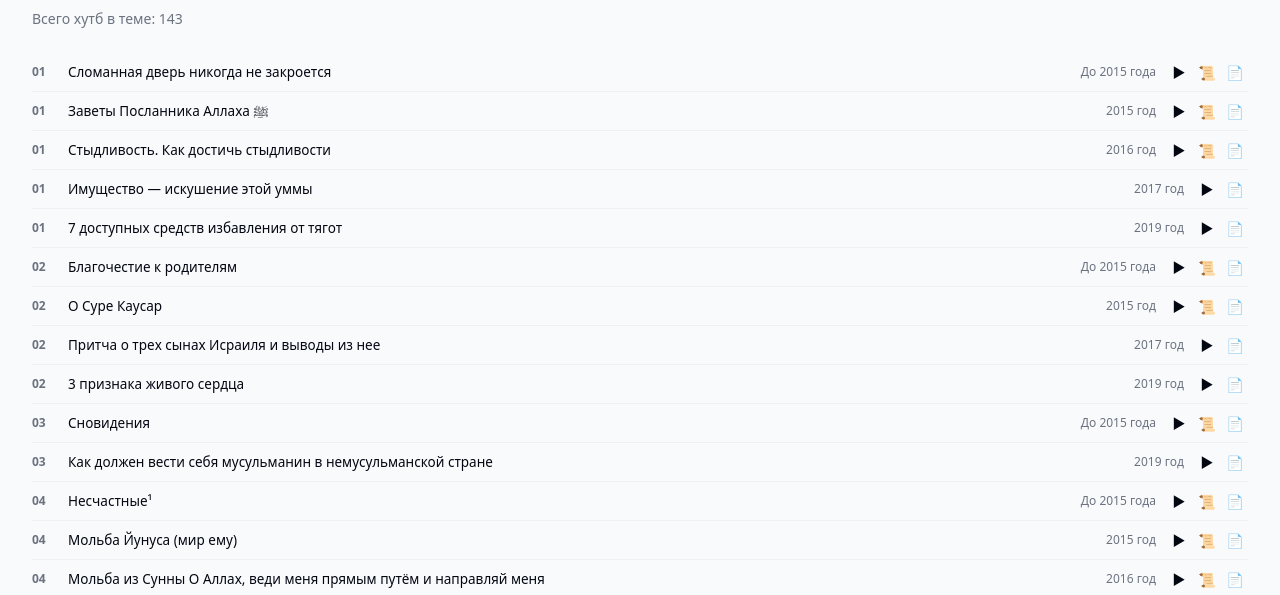
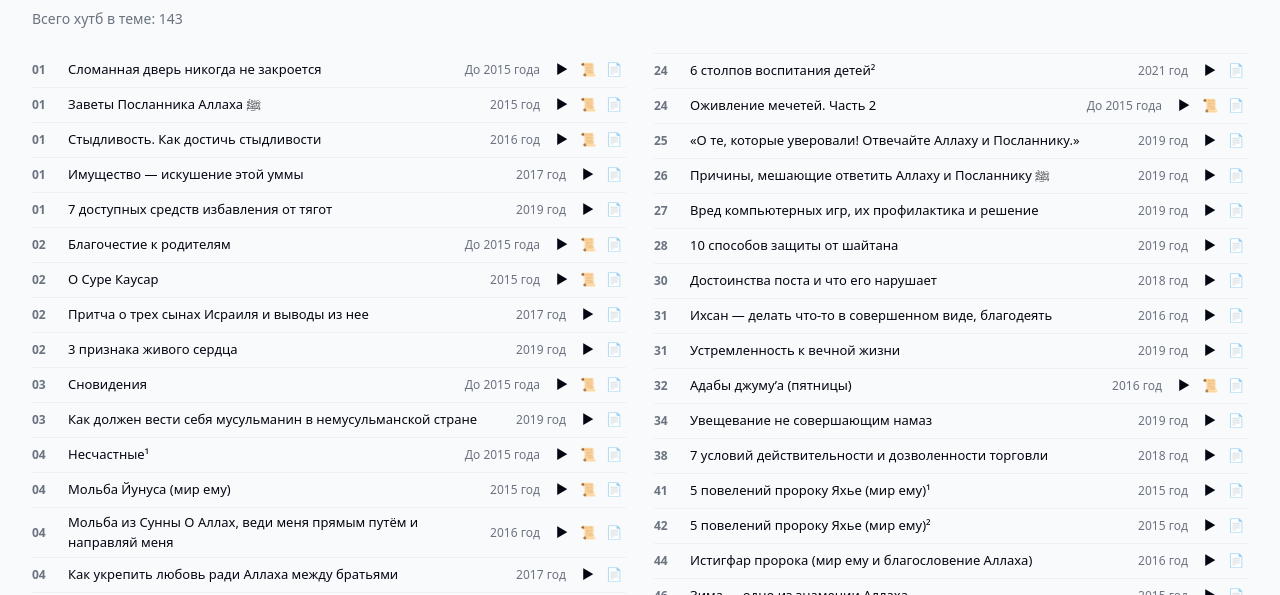
Before and after one commit to ruslanamrahov/hutba.islam.click, an Astro site: page /category/general in a window 1280 px wide. Shown: the part 172-767 px from the top of the page. Built offline with nearby package versions, Linux system fonts and the light colour scheme; Astro itself is replaced by a stand-in of ours.

Commit message:
Two-column compact khutba lists on desktop
Render the year and category khutba lists in two columns (column-major)
above 820px, tighten row/icon spacing, and let the inline audio player
span both columns.

```diff
--- a/src/styles/global.css
+++ b/src/styles/global.css
@@ -267,14 +267,17 @@
   list-style: none;
   margin: 8px 0 0;
   padding: 0;
+  column-count: 2;
+  column-gap: 28px;
 }
 .ay-klist li {
   display: flex;
   align-items: center;
   gap: 10px;
-  padding: 6px 0;
+  padding: 5px 0;
   border-top: 1px solid hsl(var(--border) / 0.5);
-  font-size: 13.5px;
+  font-size: 13px;
+  break-inside: avoid;
 }
 .ay-klist li:first-child {
   border-top: 0;
@@ -307,10 +310,10 @@
   display: inline-flex;
   align-items: center;
   justify-content: center;
-  width: 26px;
-  height: 26px;
+  width: 24px;
+  height: 24px;
   border-radius: 8px;
-  font-size: 14px;
+  font-size: 13px;
 }
 .ay-mini:hover {
   background: hsl(var(--secondary));
@@ -334,6 +337,7 @@
 .ay-player-row {
   padding: 8px 0 !important;
   border-top: 0 !important;
+  column-span: all;
 }
 .ay-player-row audio {
   width: 100%;
@@ -474,6 +478,9 @@
   .ay-materials {
     grid-template-columns: 1fr 1fr;
   }
+  .ay-klist {
+    column-count: 1;
+  }
 }
 @media (max-width: 560px) {
   .ay-search {
```
